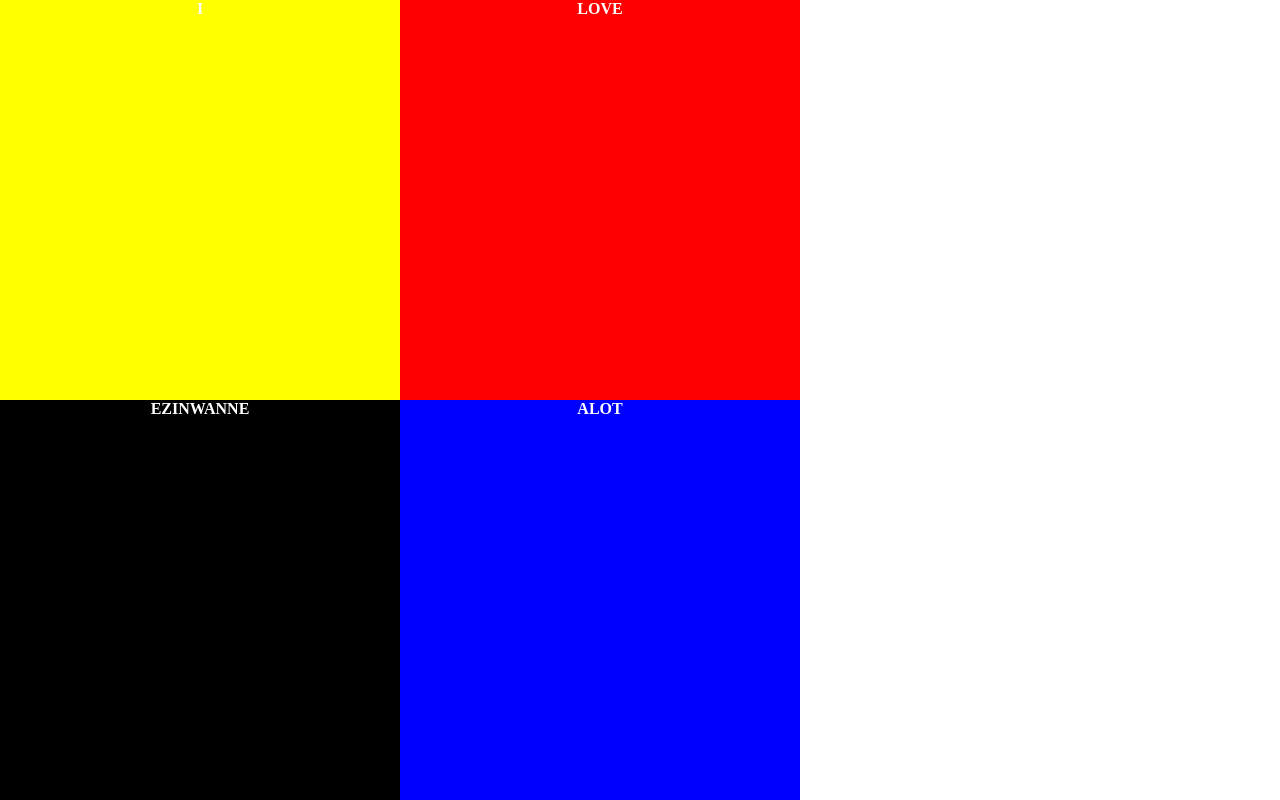
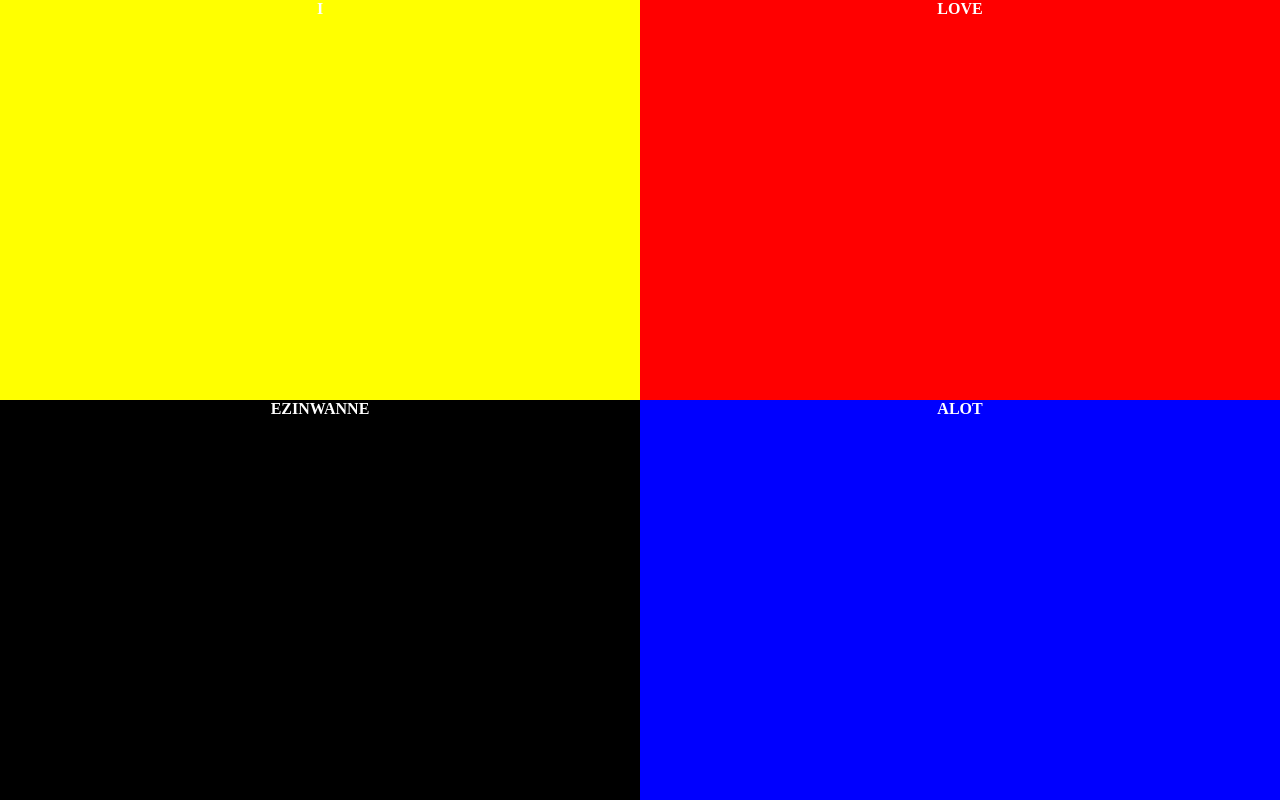
Before and after one commit to ugochianoka/colorstuff, a plain HTML site: page index.html in a window 1280 px wide. Drawn offline with Linux system fonts and the light colour scheme.

Commit message:
Update index.css

```diff
--- a/index.css
+++ b/index.css
@@ -1,12 +1,12 @@
 #three {
-    width: 50vh;
+    width: 50%;
     height: 50vh;
     background-color: red;
     align-items: center;
 }
 
 #two {
-    width: 50vh;
+    width: 50%;
     height: 50vh;
     background-color: yellow;
 }
@@ -16,13 +16,13 @@
 }
 
 #six {
-    width: 50vh;
+    width: 50%;
     height: 50vh;
     background-color: blue;
 }
 
 #five {
-    width: 50vh;
+    width: 50%;
     height: 50vh;
     background-color: black;
 }
```
